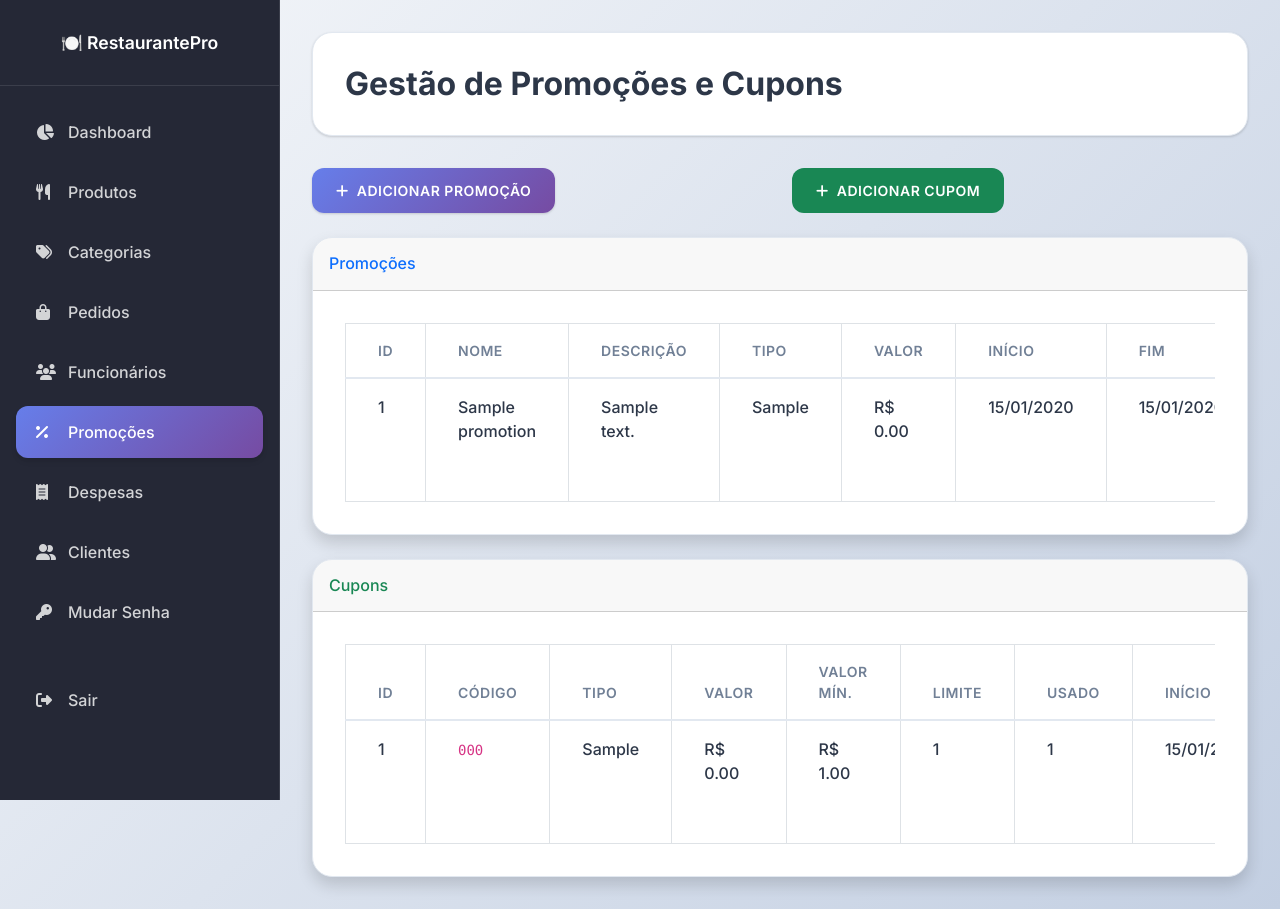
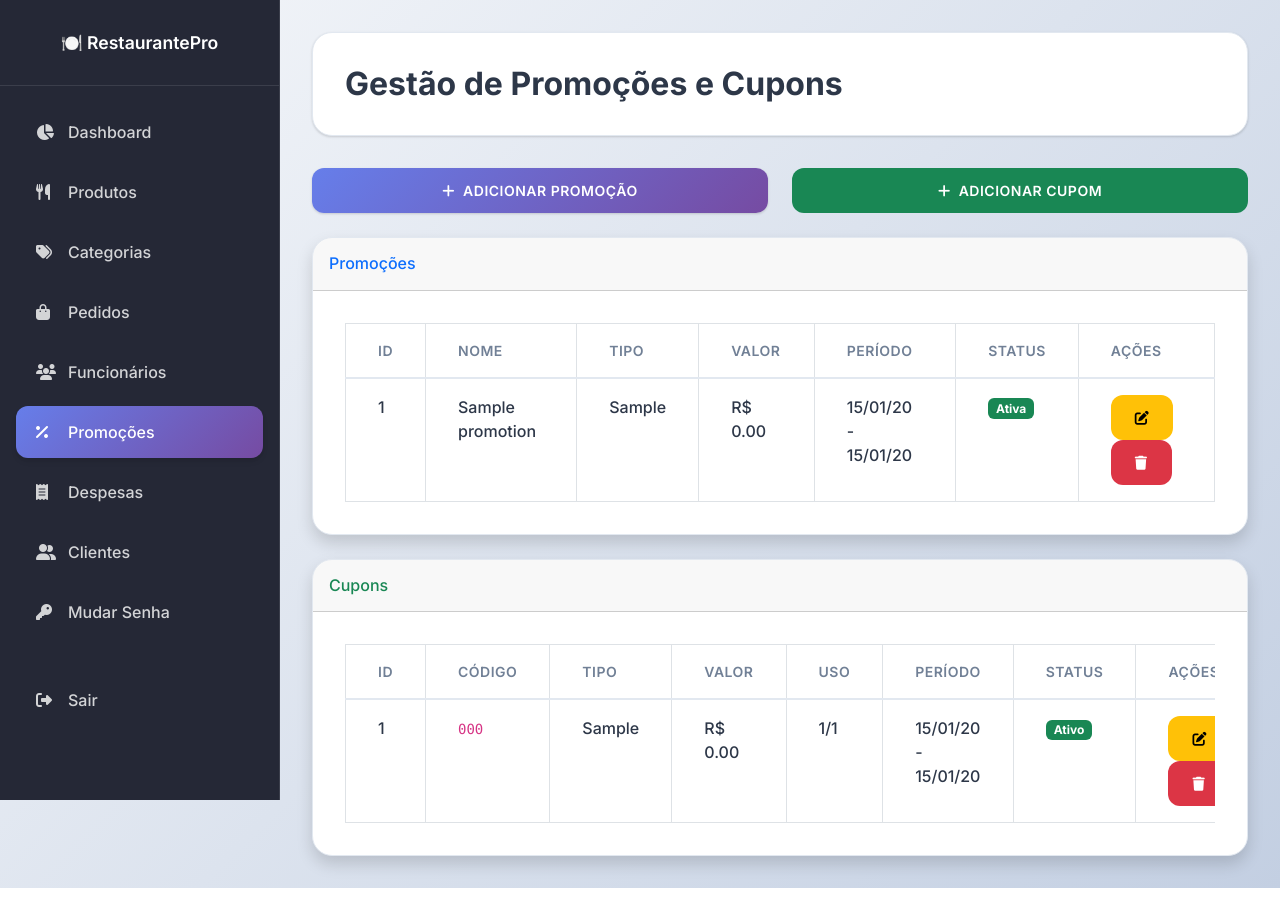
Before and after one commit to Leocyberdev/restauranteok, a Flask app: page /admin/promotions in a window 1280 px wide. After the commit the page ends 888 px from the top, so only its background shows below. Run offline with Flask 3, Linux system fonts and the light colour scheme; a user stored in the database is signed in; tables that the repository leaves empty hold one stand-in row (values such as "Sample post").

Commit message:
Update promotions.html

```diff
--- a/src/templates/admin/promotions.html
+++ b/src/templates/admin/promotions.html
@@ -5,19 +5,19 @@
 
 {% block content %}
 <div class="row mb-4">
-    <div class="col-6">
-        <button type="button" class="btn btn-primary" data-bs-toggle="modal" data-bs-target="#addPromotionModal">
+    <div class="col-md-6 mb-2 mb-md-0">
+        <button type="button" class="btn btn-primary w-100" data-bs-toggle="modal" data-bs-target="#addPromotionModal">
             <i class="fas fa-plus me-2"></i>Adicionar Promoção
         </button>
     </div>
-    <div class="col-6">
-        <button type="button" class="btn btn-success" data-bs-toggle="modal" data-bs-target="#addCouponModal">
+    <div class="col-md-6">
+        <button type="button" class="btn btn-success w-100" data-bs-toggle="modal" data-bs-target="#addCouponModal">
             <i class="fas fa-plus me-2"></i>Adicionar Cupom
         </button>
     </div>
 </div>
 
-<!-- Promoções -->
+<!-- Tabela de Promoções -->
 <div class="card shadow mb-4">
     <div class="card-header py-3">
         <h6 class="m-0 font-weight-bold text-primary">Promoções</h6>
@@ -29,11 +29,9 @@
                     <tr>
                         <th>ID</th>
                         <th>Nome</th>
-                        <th>Descrição</th>
                         <th>Tipo</th>
                         <th>Valor</th>
-                        <th>Início</th>
-                        <th>Fim</th>
+                        <th>Período</th>
                         <th>Status</th>
                         <th>Ações</th>
                     </tr>
@@ -43,7 +41,6 @@
                     <tr>
                         <td>{{ promotion.id }}</td>
                         <td>{{ promotion.name }}</td>
-                        <td>{{ promotion.description or '-' }}</td>
                         <td>{{ promotion.discount_type }}</td>
                         <td>
                             {% if promotion.discount_type == 'percentage' %}
@@ -52,8 +49,7 @@
                                 R$ {{ "%.2f"|format(promotion.discount_value) }}
                             {% endif %}
                         </td>
-                        <td>{{ promotion.start_date.strftime('%d/%m/%Y') }}</td>
-                        <td>{{ promotion.end_date.strftime('%d/%m/%Y') }}</td>
+                        <td>{{ promotion.start_date.strftime('%d/%m/%y') }} - {{ promotion.end_date.strftime('%d/%m/%y') }}</td>
                         <td>
                             {% if promotion.is_active %}
                                 <span class="badge bg-success">Ativa</span>
@@ -68,27 +64,6 @@
                             <button type="button" class="btn btn-sm btn-danger" data-bs-toggle="modal" data-bs-target="#deletePromotionModal{{ promotion.id }}">
                                 <i class="fas fa-trash"></i>
                             </button>
-
-                            <!-- Modal de Confirmação de Exclusão -->
-                            <div class="modal fade" id="deletePromotionModal{{ promotion.id }}" tabindex="-1" aria-labelledby="deletePromotionModalLabel{{ promotion.id }}" aria-hidden="true">
-                                <div class="modal-dialog">
-                                    <div class="modal-content">
-                                        <div class="modal-header">
-                                            <h5 class="modal-title" id="deletePromotionModalLabel{{ promotion.id }}">Confirmar Exclusão</h5>
-                                            <button type="button" class="btn-close" data-bs-dismiss="modal" aria-label="Close"></button>
-                                        </div>
-                                        <div class="modal-body">
-                                            Tem certeza de que deseja excluir a promoção "{{ promotion.name }}"?
-                                        </div>
-                                        <div class="modal-footer">
-                                            <button type="button" class="btn btn-secondary" data-bs-dismiss="modal">Cancelar</button>
-                                            <form action="{{ url_for("admin.delete_promotion", promotion_id=promotion.id) }}" method="POST" style="display:inline;">
-                                                <button type="submit" class="btn btn-danger">Excluir</button>
-                                            </form>
-                                        </div>
-                                    </div>
-                                </div>
-                            </div>
                         </td>
                     </tr>
                     {% endfor %}
@@ -98,7 +73,7 @@
     </div>
 </div>
 
-<!-- Cupons -->
+<!-- Tabela de Cupons -->
 <div class="card shadow">
     <div class="card-header py-3">
         <h6 class="m-0 font-weight-bold text-success">Cupons</h6>
@@ -112,11 +87,8 @@
                         <th>Código</th>
                         <th>Tipo</th>
                         <th>Valor</th>
-                        <th>Valor Mín.</th>
-                        <th>Limite</th>
-                        <th>Usado</th>
-                        <th>Início</th>
-                        <th>Fim</th>
+                        <th>Uso</th>
+                        <th>Período</th>
                         <th>Status</th>
                         <th>Ações</th>
                     </tr>
@@ -134,11 +106,8 @@
                                 R$ {{ "%.2f"|format(coupon.discount_value) }}
                             {% endif %}
                         </td>
-                        <td>R$ {{ "%.2f"|format(coupon.min_order_value) }}</td>
-                        <td>{{ coupon.usage_limit }}</td>
-                        <td>{{ coupon.used_count }}</td>
-                        <td>{{ coupon.start_date.strftime('%d/%m/%Y') }}</td>
-                        <td>{{ coupon.end_date.strftime('%d/%m/%Y') }}</td>
+                        <td>{{ coupon.used_count }}/{{ coupon.usage_limit }}</td>
+                        <td>{{ coupon.start_date.strftime('%d/%m/%y') }} - {{ coupon.end_date.strftime('%d/%m/%y') }}</td>
                         <td>
                             {% if coupon.is_active %}
                                 <span class="badge bg-success">Ativo</span>
@@ -153,27 +122,6 @@
                             <button type="button" class="btn btn-sm btn-danger" data-bs-toggle="modal" data-bs-target="#deleteCouponModal{{ coupon.id }}">
                                 <i class="fas fa-trash"></i>
                             </button>
-
-                            <!-- Modal de Confirmação de Exclusão -->
-                            <div class="modal fade" id="deleteCouponModal{{ coupon.id }}" tabindex="-1" aria-labelledby="deleteCouponModalLabel{{ coupon.id }}" aria-hidden="true">
-                                <div class="modal-dialog">
-                                    <div class="modal-content">
-                                        <div class="modal-header">
-                                            <h5 class="modal-title" id="deleteCouponModalLabel{{ coupon.id }}">Confirmar Exclusão</h5>
-                                            <button type="button" class="btn-close" data-bs-dismiss="modal" aria-label="Close"></button>
-                                        </div>
-                                        <div class="modal-body">
-                                            Tem certeza de que deseja excluir o cupom "{{ coupon.code }}"?
-                                        </div>
-                                        <div class="modal-footer">
-                                            <button type="button" class="btn btn-secondary" data-bs-dismiss="modal">Cancelar</button>
-                                            <form action="{{ url_for("admin.delete_coupon", coupon_id=coupon.id) }}" method="POST" style="display:inline;">
-                                                <button type="submit" class="btn btn-danger">Excluir</button>
-                                            </form>
-                                        </div>
-                                    </div>
-                                </div>
-                            </div>
                         </td>
                     </tr>
                     {% endfor %}
@@ -183,9 +131,59 @@
     </div>
 </div>
 
+{# ================================================================== #}
+{# == INÍCIO DA SEÇÃO CORRIGIDA: DEFINIÇÃO DE TODOS OS MODAIS AQUI == #}
+{# ================================================================== #}
+
+<!-- Modais de Exclusão para Promoções -->
+{% for promotion in promotions %}
+<div class="modal fade" id="deletePromotionModal{{ promotion.id }}" tabindex="-1" aria-labelledby="deletePromotionModalLabel{{ promotion.id }}" aria-hidden="true">
+    <div class="modal-dialog">
+        <div class="modal-content">
+            <div class="modal-header">
+                <h5 class="modal-title" id="deletePromotionModalLabel{{ promotion.id }}">Confirmar Exclusão</h5>
+                <button type="button" class="btn-close" data-bs-dismiss="modal" aria-label="Close"></button>
+            </div>
+            <div class="modal-body">
+                Tem certeza de que deseja excluir a promoção "{{ promotion.name }}"?
+            </div>
+            <div class="modal-footer">
+                <button type="button" class="btn btn-secondary" data-bs-dismiss="modal">Cancelar</button>
+                <form action="{{ url_for("admin.delete_promotion", promotion_id=promotion.id) }}" method="POST" style="display:inline;">
+                    <button type="submit" class="btn btn-danger">Excluir</button>
+                </form>
+            </div>
+        </div>
+    </div>
+</div>
+{% endfor %}
+
+<!-- Modais de Exclusão para Cupons -->
+{% for coupon in coupons %}
+<div class="modal fade" id="deleteCouponModal{{ coupon.id }}" tabindex="-1" aria-labelledby="deleteCouponModalLabel{{ coupon.id }}" aria-hidden="true">
+    <div class="modal-dialog">
+        <div class="modal-content">
+            <div class="modal-header">
+                <h5 class="modal-title" id="deleteCouponModalLabel{{ coupon.id }}">Confirmar Exclusão</h5>
+                <button type="button" class="btn-close" data-bs-dismiss="modal" aria-label="Close"></button>
+            </div>
+            <div class="modal-body">
+                Tem certeza de que deseja excluir o cupom "{{ coupon.code }}"?
+            </div>
+            <div class="modal-footer">
+                <button type="button" class="btn btn-secondary" data-bs-dismiss="modal">Cancelar</button>
+                <form action="{{ url_for("admin.delete_coupon", coupon_id=coupon.id) }}" method="POST" style="display:inline;">
+                    <button type="submit" class="btn btn-danger">Excluir</button>
+                </form>
+            </div>
+        </div>
+    </div>
+</div>
+{% endfor %}
+
 <!-- Modal para adicionar promoção -->
 <div class="modal fade" id="addPromotionModal" tabindex="-1">
-    <div class="modal-dialog">
+    <div class="modal-dialog modal-lg">
         <div class="modal-content">
             <div class="modal-header">
                 <h5 class="modal-title">Adicionar Promoção</h5>
@@ -193,32 +191,15 @@
             </div>
             <form method="POST" action="{{ url_for("admin.add_promotion") }}">
                 <div class="modal-body">
-                    <div class="mb-3">
-                        <label for="name" class="form-label">Nome</label>
-                        <input type="text" class="form-control" id="name" name="name" required>
+                    <div class="mb-3"><label for="name" class="form-label">Nome</label><input type="text" class="form-control" name="name" required></div>
+                    <div class="mb-3"><label for="description" class="form-label">Descrição</label><textarea class="form-control" name="description" rows="2"></textarea></div>
+                    <div class="row">
+                        <div class="col-md-6 mb-3"><label for="discount_type" class="form-label">Tipo de Desconto</label><select class="form-control" name="discount_type" required><option value="percentage">Porcentagem</option><option value="fixed">Valor Fixo</option></select></div>
+                        <div class="col-md-6 mb-3"><label for="discount_value" class="form-label">Valor do Desconto</label><input type="number" step="0.01" class="form-control" name="discount_value" required></div>
                     </div>
-                    <div class="mb-3">
-                        <label for="description" class="form-label">Descrição</label>
-                        <textarea class="form-control" id="description" name="description" rows="3"></textarea>
-                    </div>
-                    <div class="mb-3">
-                        <label for="discount_type" class="form-label">Tipo de Desconto</label>
-                        <select class="form-control" id="discount_type" name="discount_type" required>
-                            <option value="percentage">Porcentagem</option>
-                            <option value="fixed">Valor Fixo</option>
-                        </select>
-                    </div>
-                    <div class="mb-3">
-                        <label for="discount_value" class="form-label">Valor do Desconto</label>
-                        <input type="number" step="0.01" class="form-control" id="discount_value" name="discount_value" required>
-                    </div>
-                    <div class="mb-3">
-                        <label for="start_date" class="form-label">Data de Início</label>
-                        <input type="date" class="form-control" id="start_date" name="start_date" required>
-                    </div>
-                    <div class="mb-3">
-                        <label for="end_date" class="form-label">Data de Fim</label>
-                        <input type="date" class="form-control" id="end_date" name="end_date" required>
+                    <div class="row">
+                        <div class="col-md-6 mb-3"><label for="start_date_promo" class="form-label">Data de Início</label><input type="date" class="form-control" name="start_date" required></div>
+                        <div class="col-md-6 mb-3"><label for="end_date_promo" class="form-label">Data de Fim</label><input type="date" class="form-control" name="end_date" required></div>
                     </div>
                 </div>
                 <div class="modal-footer">
@@ -232,7 +213,7 @@
 
 <!-- Modal para adicionar cupom -->
 <div class="modal fade" id="addCouponModal" tabindex="-1">
-    <div class="modal-dialog">
+    <div class="modal-dialog modal-lg">
         <div class="modal-content">
             <div class="modal-header">
                 <h5 class="modal-title">Adicionar Cupom</h5>
@@ -240,36 +221,18 @@
             </div>
             <form method="POST" action="{{ url_for("admin.add_coupon") }}">
                 <div class="modal-body">
-                    <div class="mb-3">
-                        <label for="code" class="form-label">Código</label>
-                        <input type="text" class="form-control" id="code" name="code" required>
+                    <div class="mb-3"><label for="code" class="form-label">Código</label><input type="text" class="form-control" name="code" required></div>
+                    <div class="row">
+                        <div class="col-md-6 mb-3"><label for="discount_type_coupon" class="form-label">Tipo de Desconto</label><select class="form-control" name="discount_type" required><option value="percentage">Porcentagem</option><option value="fixed">Valor Fixo</option></select></div>
+                        <div class="col-md-6 mb-3"><label for="discount_value_coupon" class="form-label">Valor do Desconto</label><input type="number" step="0.01" class="form-control" name="discount_value" required></div>
                     </div>
-                    <div class="mb-3">
-                        <label for="discount_type" class="form-label">Tipo de Desconto</label>
-                        <select class="form-control" id="discount_type" name="discount_type" required>
-                            <option value="percentage">Porcentagem</option>
-                            <option value="fixed">Valor Fixo</option>
-                        </select>
+                    <div class="row">
+                        <div class="col-md-6 mb-3"><label for="min_order_value" class="form-label">Valor Mínimo do Pedido</label><input type="number" step="0.01" class="form-control" name="min_order_value" value="0"></div>
+                        <div class="col-md-6 mb-3"><label for="usage_limit" class="form-label">Limite de Uso</label><input type="number" class="form-control" name="usage_limit" value="1"></div>
                     </div>
-                    <div class="mb-3">
-                        <label for="discount_value" class="form-label">Valor do Desconto</label>
-                        <input type="number" step="0.01" class="form-control" id="discount_value" name="discount_value" required>
-                    </div>
-                    <div class="mb-3">
-                        <label for="min_order_value" class="form-label">Valor Mínimo do Pedido</label>
-                        <input type="number" step="0.01" class="form-control" id="min_order_value" name="min_order_value" value="0">
-                    </div>
-                    <div class="mb-3">
-                        <label for="usage_limit" class="form-label">Limite de Uso</label>
-                        <input type="number" class="form-control" id="usage_limit" name="usage_limit" value="1">
-                    </div>
-                    <div class="mb-3">
-                        <label for="start_date" class="form-label">Data de Início</label>
-                        <input type="date" class="form-control" id="start_date" name="start_date" required>
-                    </div>
-                    <div class="mb-3">
-                        <label for="end_date" class="form-label">Data de Fim</label>
-                        <input type="date" class="form-control" id="end_date" name="end_date" required>
+                    <div class="row">
+                        <div class="col-md-6 mb-3"><label for="start_date_coupon" class="form-label">Data de Início</label><input type="date" class="form-control" name="start_date" required></div>
+                        <div class="col-md-6 mb-3"><label for="end_date_coupon" class="form-label">Data de Fim</label><input type="date" class="form-control" name="end_date" required></div>
                     </div>
                 </div>
                 <div class="modal-footer">
```
